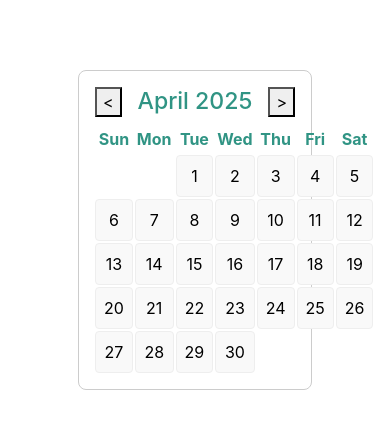
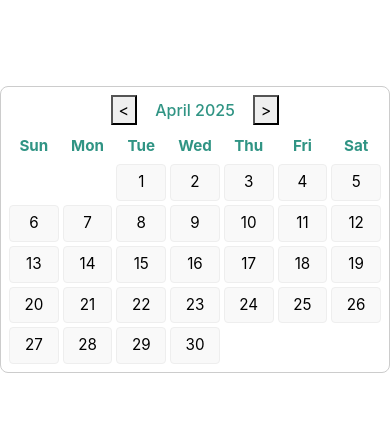
Before and after one commit to mmorac/qadynamicscr, a React (Create React App) app: page / in a window 390 px wide. Shown: the part 198-638 px from the top of the page. Built offline with nearby package versions, Linux system fonts and the light colour scheme; no server answers; what @azure/msal-react would draw is missing.

Commit message:
Mejorando la visualización del calendario

```diff
--- a/src/App.tsx
+++ b/src/App.tsx
@@ -31,14 +31,8 @@ function App() {
   if (loadingToken) {
     return (
       <div className="loader-container">
-        <div className="loader">
-          <img
-        src="/img/logo_inicio.png"
-        alt="Loading"
-        className="loader-image"
-          />
-        </div>
-        <p className="loader-text">Loading...</p>
+        <div className="loader"></div>
+        <p>Loading...</p>
       </div>
     );
   }
--- a/src/calendar_access/graphService.ts
+++ b/src/calendar_access/graphService.ts
@@ -143,8 +143,8 @@ export async function bookTime(email:string, lastName: string, firstName: string
 
     // Send the booking request to our API
 
-    //const url = `https://qadynamicscrapi-g3degpcrf8ffbbas.canadacentral-01.azurewebsites.net/api/v1/calendar/book`;
-    const url = `https://localhost:7205/api/v1/calendar/book`;
+    const url = `https://qadynamicscrapi-g3degpcrf8ffbbas.canadacentral-01.azurewebsites.net/api/v1/calendar/book`;
+    //const url = `https://localhost:7205/api/v1/calendar/book`;
     const requestBody = {
       Token: sessionStorage.getItem('accessToken'),
       StartTime: sessionStorage.getItem('selectedHour') || '',
--- a/src/presentation/home/home.css
+++ b/src/presentation/home/home.css
@@ -9,13 +9,20 @@
 
 .calendar-header {
     display: flex;
-    justify-content: space-between;
+    justify-content: center;
     align-items: center;
+    gap: 16px;
     margin-bottom: 8px;
 }
 
 .calendar-title {
-    margin: 0;
+    margin: 0 12px;
+    flex: 0 1 auto;
+}
+
+.calendar-header button {
+    flex: 0 0 auto;
+    margin: 0 4px;
 }
 
 .calendar-grid {
@@ -54,3 +61,37 @@
     cursor: pointer;
     width: 100%;
 }
+
+@media (max-width: 600px) {
+  .calendar {
+    width: 100vw;
+    max-width: 120vw;
+    min-width: 0;
+    margin-left: 50%;
+    transform: translateX(-50%);
+    box-sizing: border-box;
+    padding: 8px;
+  }
+  .calendar-header {
+    flex-direction: row;
+    gap: 8px;
+    justify-content: center;
+  }
+  .calendar-title {
+    font-size: 1rem;
+    margin: 0 8px;
+  }
+  .calendar-header button {
+    font-size: 1rem;
+    margin: 0 2px;
+  }
+  .calendar-grid, .available-hours-grid {
+    flex-direction: column;
+    gap: 4px;
+    font-size: 0.95rem;
+  }
+  .calendar-day-btn, .available-hour-btn {
+    font-size: 0.95rem;
+    padding: 6px 8px;
+  }
+}
```
